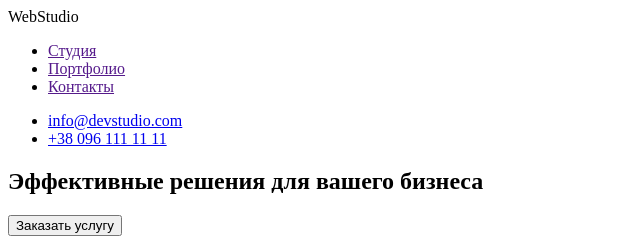
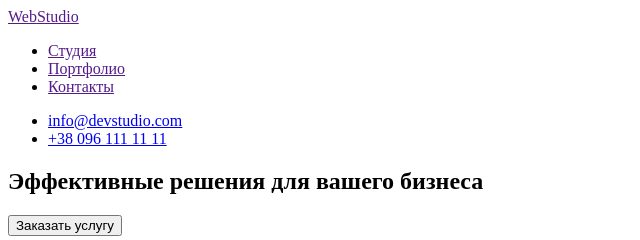
Before and after one commit to AleksandrKiriukhin/goit-markup-hw-01., a plain HTML site: page index.html in a window 1280 px wide. Shown: the top 240 px of the page, 0-640 px from the left. Drawn offline with Linux system fonts and the light colour scheme.

Commit message:
Add files via upload

```diff
--- a/index.html
+++ b/index.html
@@ -9,16 +9,16 @@
 <!--   Top line-->
    <header>
     <div>
-       <div>
+
        <nav>
-          <span>Web</span>Studio
+          <a href=""><span>Web</span>Studio</a>
         <ul>
            <li><a href="">Студия</a></li>
            <li><a href="">Портфолио</a></li>
            <li><a href="">Контакты</a></li>
         </ul>
         </nav>
-       </div>
+
        <ul>
            <li><a href="mailto:info@devstudio.com">info@devstudio.com</a></li>
            <li><a href="tel:+380961111111">+38 096 111 11 11</a></li>
```
Lines whose indentation alone changed are shown as unchanged.
